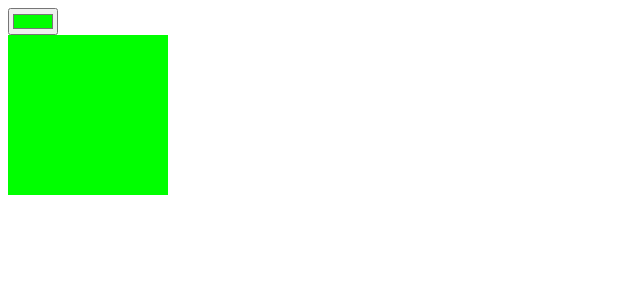
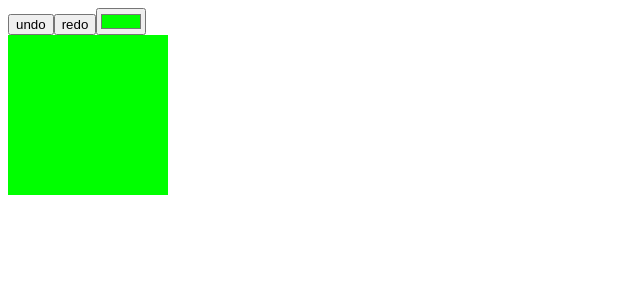
Before and after one commit to SjaanHydrick/reducer-34, a React app: page / in a window 1280 px wide. Shown: the top 300 px of the page, without its empty margins (0-640 px from the left). Built offline with nearby package versions, Linux system fonts and the light colour scheme.

Commit message:
corrected colorReducer

```diff
--- a/src/components/ColorPickerReducer.jsx
+++ b/src/components/ColorPickerReducer.jsx
@@ -11,14 +11,24 @@ const ColorPickerReducer = () => {
     });
   };
 
+  const handleClick = ({ target }) => {
+    dispatch({
+      type: target.id
+    });
+  };
+
   console.log(state.current);
+  console.log(state.before);
+  console.log(state.after);
 
   return (
     <>
-      {/* <button onClick={state.before}>undo</button>
-      <button onClick={state.after}>redo</button> */}
+      <button
+        id="UNDO" onClick={handleClick}>undo</button>
+      <button
+        id="REDO" onClick={handleClick}>redo</button>
       <input
-        id="COLOR_CHANGE"
+        id="RECORD"
         type="color"
         value={state.current}
         onChange={handleChange}
--- a/src/reducers/colorReducer.js
+++ b/src/reducers/colorReducer.js
@@ -7,11 +7,20 @@ export const initialState = {
 
 export default function reducer(state, action) {
   switch(action.type) {
-    case 'COLOR_CHANGE':
-      return { ...state, current: action.payload };
-    // case 'UNDO_COLOR':
-    //   return { ...state, before: action.before.slice(0, -1), current: action.before.length - 1, after: action.current };
-    // case 'REDO_COLOR':
-    //   return { ...state, before: action.current, current: action.after[0], after: action.after.slice(1) };
+    case 'RECORD':
+      return {
+        ...state,
+        before: [...state.before, state.current],
+        current: action.payload };
+    case 'UNDO':
+      return {
+        before: state.before.slice(0, -1),
+        current: state.before[state.before.length - 1],
+        after: [state.current, ...state.after] };
+    case 'REDO':
+      return {
+        before: [...state.before, state.current],
+        current: state.after[0],
+        after: state.after.slice(1) };
   }
 }
```
